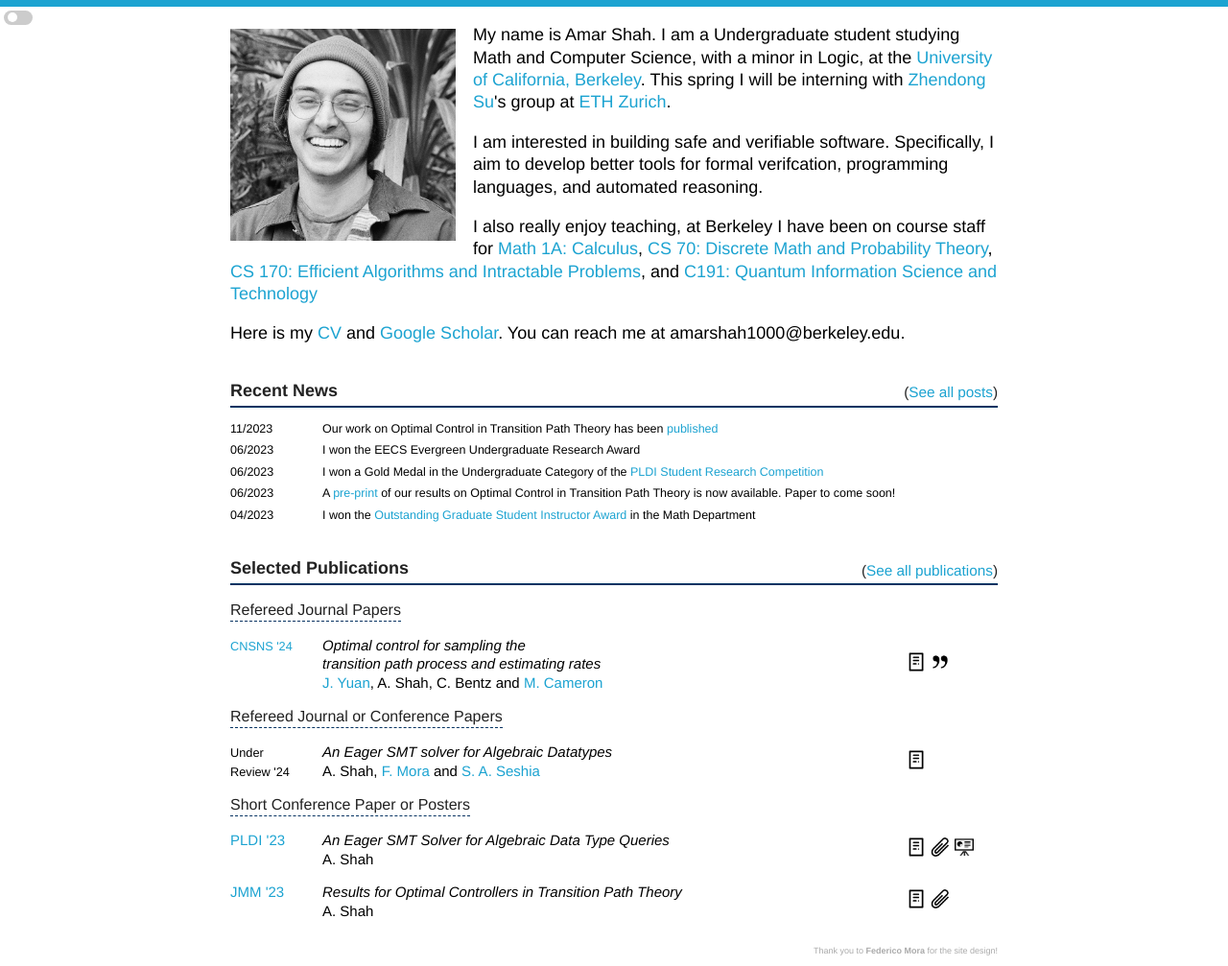
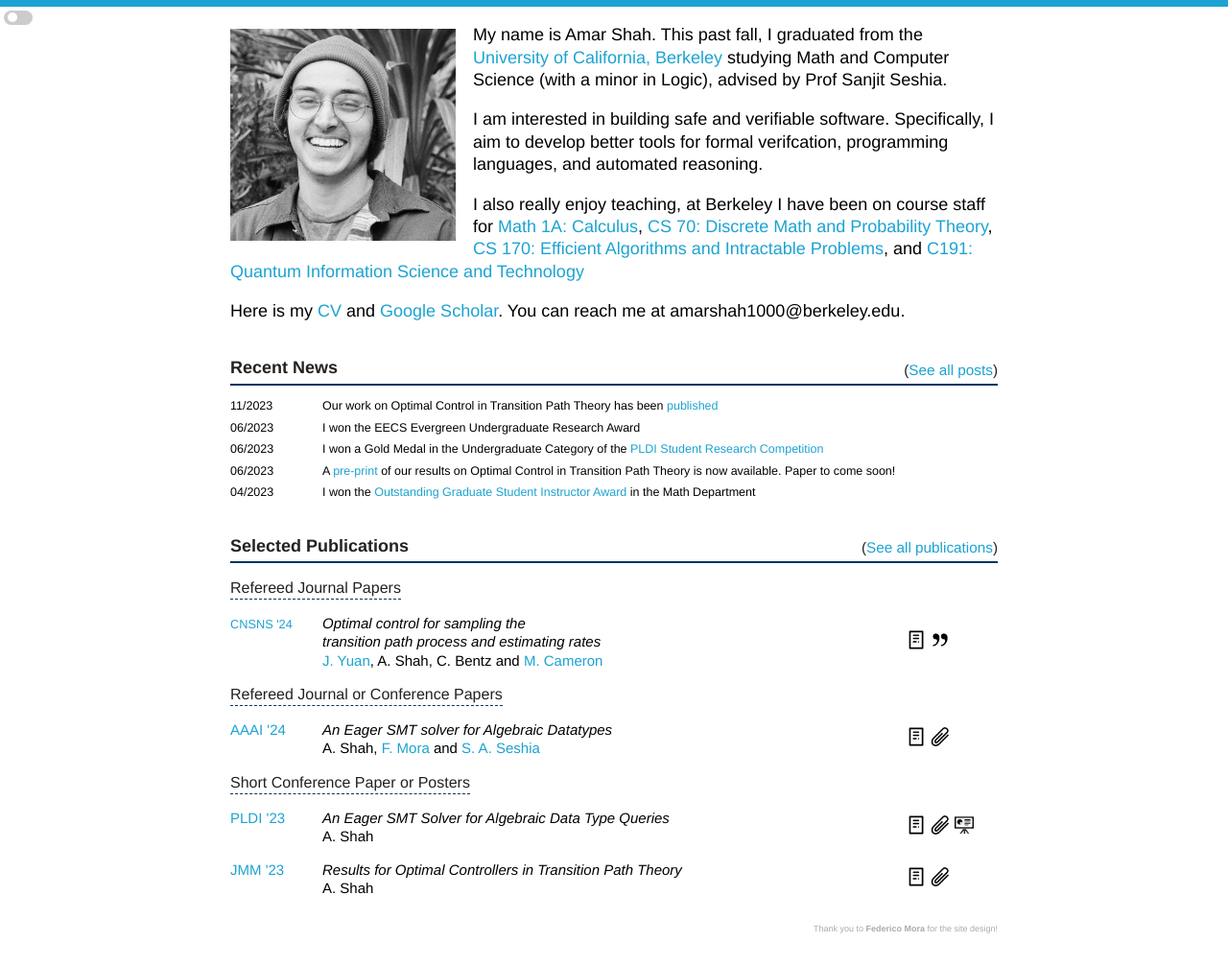
Before and after one commit to amarshah1/amarshah, a plain HTML site: page docs/index.html in a window 1280 px wide. Shown: the whole page at 96% size. After the commit the page ends 983 px from the top, so only its background shows below. Drawn offline with Linux system fonts and the light colour scheme.

Commit message:
updated aaai submission

```diff
--- a/data/profile.json
+++ b/data/profile.json
@@ -1,6 +1,6 @@
 {
     "headshot" : "images/amar.png",
-    "about"    : "My name is Amar Shah. I am a Undergraduate student studying Math and Computer Science, with a minor in Logic, at the University of California, Berkeley. This spring I will be interning with Zhendong Su's group at ETH Zurich.",
+    "about"    : "My name is Amar Shah. This past fall, I graduated from the University of California, Berkeley studying Math and Computer Science (with a minor in Logic), advised by Prof Sanjit Seshia.",
     "research" : "I am interested in building safe and verifiable software. Specifically, I aim to develop better tools for formal verifcation, programming languages, and automated reasoning.",
     "teaching" : "I also really enjoy teaching, at Berkeley I have been on course staff for Math 1A: Calculus, CS 70: Discrete Math and Probability Theory, CS 170: Efficient Algorithms and Intractable Problems, and C191: Quantum Information Science and Technology",
     "cv"       : "cv/cv.pdf",
--- a/docs/index.html
+++ b/docs/index.html
@@ -26,7 +26,7 @@
 <div class="content">
 <div class="profile">
 <img class="headshot" src="images/amar.png" alt="Headshot"/>
-<p>My name is Amar Shah. I am a Undergraduate student studying Math and Computer Science, with a minor in Logic, at the <a href="https://eecs.berkeley.edu/">University of California, Berkeley</a>. This spring I will be interning with <a href="https://people.inf.ethz.ch/suz/">Zhendong Su</a>'s group at <a href="https://ethz.ch/en.html">ETH Zurich</a>.</p><p>I am interested in building safe and verifiable software. Specifically, I aim to develop better tools for formal verifcation, programming languages, and automated reasoning.</p><p>I also really enjoy teaching, at Berkeley I have been on course staff for <a href="https://math.berkeley.edu/courses/choosing/lowerdivcourses/math1A">Math 1A: Calculus</a>, <a href="https://www.eecs70.org/">CS 70: Discrete Math and Probability Theory</a>, <a href="https://cs170.org/">CS 170: Efficient Algorithms and Intractable Problems</a>, and <a href="https://www2.eecs.berkeley.edu/Courses/CSC191/">C191: Quantum Information Science and Technology</a></p>
+<p>My name is Amar Shah. This past fall, I graduated from the <a href="https://eecs.berkeley.edu/">University of California, Berkeley</a> studying Math and Computer Science (with a minor in Logic), advised by Prof Sanjit Seshia.</p><p>I am interested in building safe and verifiable software. Specifically, I aim to develop better tools for formal verifcation, programming languages, and automated reasoning.</p><p>I also really enjoy teaching, at Berkeley I have been on course staff for <a href="https://math.berkeley.edu/courses/choosing/lowerdivcourses/math1A">Math 1A: Calculus</a>, <a href="https://www.eecs70.org/">CS 70: Discrete Math and Probability Theory</a>, <a href="https://cs170.org/">CS 170: Efficient Algorithms and Intractable Problems</a>, and <a href="https://www2.eecs.berkeley.edu/Courses/CSC191/">C191: Quantum Information Science and Technology</a></p>
 <p>Here is my <a href="cv/cv.pdf">CV</a> and <a href="https://scholar.google.com/citations?user=h5k4Z7EAAAAJ&hl=en&oi=sra">Google Scholar</a>. You can reach me at amarshah1000@berkeley.edu.</p>
 </div>
 <div class="section">
@@ -96,7 +96,7 @@ C. Bentz and
 </div><h3 id="Refereed Journal or Conference Paperspublications">Refereed Journal or Conference Papers</h3><div class="paper">
 <div class="paper-flex">
 <div class="paper-conference">
-<div class="bigscreen"><small>Under Review '24</small></div><div class="smallscreen">Under Review '24</div>
+<a href="https://aaai.org/aaai-conference//">AAAI '24</a>
 </div>
 <div class="paper-details">
 <div class="paper-title">
@@ -109,7 +109,7 @@ A. Shah,
 </div>
 </div>
 <div class="paper-icons">
-<a href="https://arxiv.org/abs/2310.12234" alt="[PDF] "><img class="paper-icon" src="images/paper.png"/><img class="paper-icon-dark" src="images/paper-dark.png"/></a>
+<a href="https://arxiv.org/abs/2310.12234" alt="[PDF] "><img class="paper-icon" src="images/paper.png"/><img class="paper-icon-dark" src="images/paper-dark.png"/></a><a href="https://github.com/uclid-org/algaroba/tree/aaai24" alt="[Extra] "><img class="paper-icon" src="images/extra.png"/><img class="paper-icon-dark" src="images/extra-dark.png"/></a>
 </div>
 </div>
 </div><h3 id="Short Conference Paper or Posterspublications">Short Conference Paper or Posters</h3><div class="paper">
```
Also changed, not shown: docs/pubs.html (+2 -2 lines), 2 other files.
